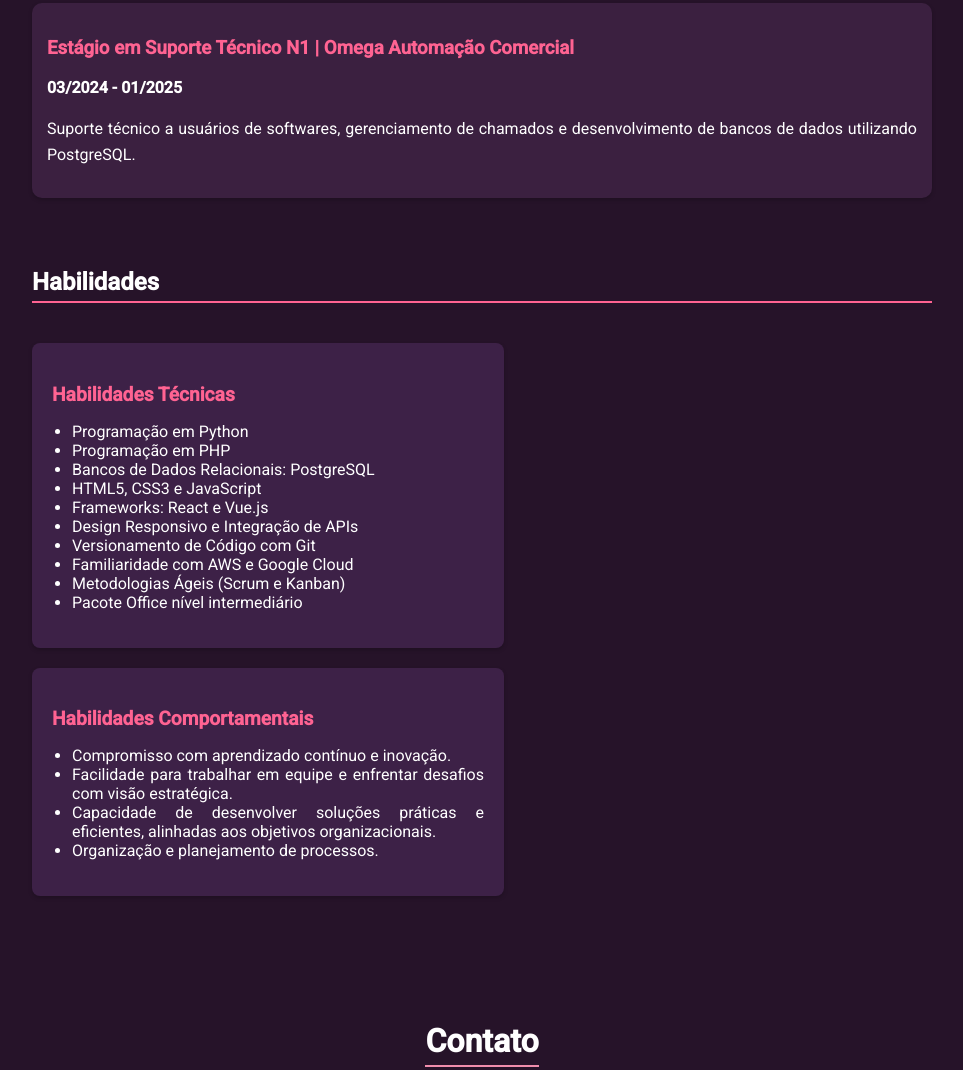
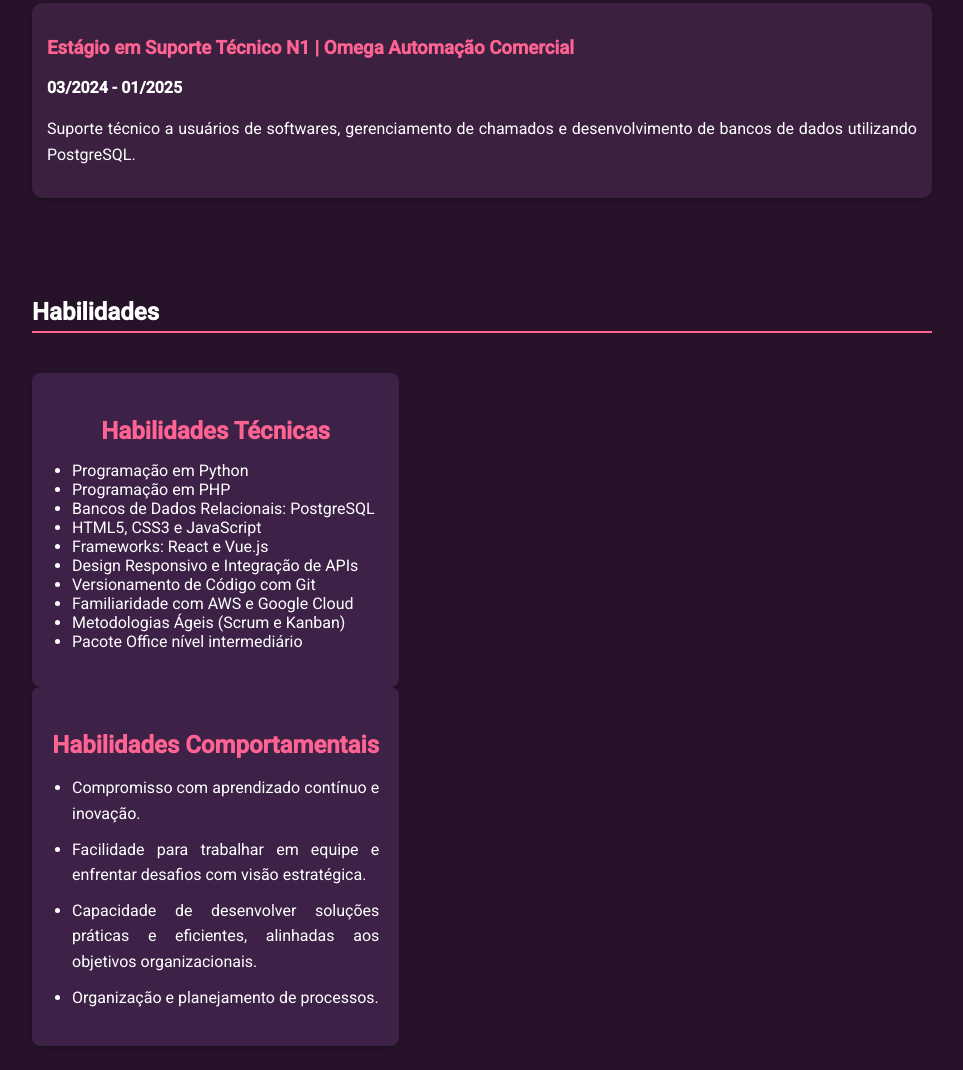
Before and after one commit to aamandapettersen/pagina-pessoal, a plain HTML site: page index.html in a window 1280 px wide. Shown: the part 829-1899 px from the top of the page, without its empty margins (158-1121 px from the left). Drawn offline with Linux system fonts and the light colour scheme.

Commit message:
Ajuste de layout e inclusão

```diff
--- a/index.html
+++ b/index.html
@@ -170,9 +170,10 @@
 <section id="skills" class="skills">
     <h2>Habilidades</h2>
 
-        <div class="skills">
+    <!-- Contêiner para Habilidades -->
+    <div class="skills-container">
         <!-- Habilidades Técnicas -->
-    <div class="skill-box">
+        <div class="technical-skills">
             <h3>Habilidades Técnicas</h3>
             <ul>
                 <li>Programação em Python</li>
@@ -189,7 +190,7 @@
         </div>
 
         <!-- Habilidades Comportamentais -->
-    <div class="skill-box">
+        <div class="soft-skills">
             <h3>Habilidades Comportamentais</h3>
             <ul>
                 <li>Compromisso com aprendizado contínuo e inovação.</li>
@@ -199,7 +200,6 @@
             </ul>
         </div>
     </div>
-
 </section>
 
     <!-- Contato -->
--- a/style.css
+++ b/style.css
@@ -30,16 +30,6 @@ section {
     text-align: justify;
 }
 
-/* Justificar o texto das habilidades */
-.skills h2, .skills h3, .skills span {
-    text-align: justify;
-}
-
-/* Garantir que a descrição dentro de cada item de habilidade também seja justificada */
-.skill-item {
-    text-align: justify;
-}
-
 /* Ajustes no Cabeçalho */
 header {
     display: flex;
@@ -61,7 +51,7 @@ header {
 }
 
 .header-text h1 {
-    font-size: 4rem;/* Aumentando o tamanho da fonte do título */
+    font-size: 4rem; /* Aumentando o tamanho da fonte do título */
     margin-bottom: 10px;
 }
 
@@ -107,41 +97,28 @@ header {
     border-bottom: 2px solid #ff6392; /* Linha rosa para destaque */
 }
 
-/* Título no cabeçalho "Desenvolvedora de Software" em rosa */
-.header-text p:first-child {
-    color: #ff6392; /* Tom de rosa */
-}
-
 /* Habilidades */
 .skills {
     display: flex;
-    justify-content: space-between; /* Alinha as colunas lado a lado */
-    gap: 20px;
-    margin-bottom: 30px;
+    justify-content: space-between; /* Espaçamento uniforme entre as caixas */
+    gap: 20px; /* Espaço entre as colunas */
+    margin-top: 30px; /* Espaço superior para separação do título */
 }
 
-.skills .skill-box {
-    background-color: #3d2147; /* Fundo das caixas */
+.technical-skills, .soft-skills {
+    background-color: #3d2147; /* Fundo dos blocos */
     padding: 20px;
     border-radius: 8px;
     box-shadow: 0 2px 4px rgba(0, 0, 0, 0.2);
-    width: 48%; /* Garante que as caixas ocupem 48% da largura */
-    font-size: 1rem;
+    width: 48%; /* Ambas as caixas ocupam 48% da largura total */
+    box-sizing: border-box; /* Inclui padding no cálculo de largura */
 }
 
-.skills h2 {
+.technical-skills h3, .soft-skills h3 {
     font-size: 1.5rem;
-    margin-bottom: 20px;
-    text-align: left; /* Alinha à esquerda */
-    color: #ffffff; /* Cor branca */
-    width: 100%; /* Garante que o título ocupe toda a largura disponível */
-    border-bottom: 2px solid #ff6392; /* Linha rosa para destaque */
-}
-
-.skill-box h3 {
-    font-size: 1.2rem;
-    color: #ff6392; /* Títulos em rosa */
+    color: #ff6392; /* Subtítulos em rosa */
     margin-bottom: 15px;
+    text-align: center; /* Centraliza o texto */
 }
 
 /* Itens de habilidades */
@@ -149,6 +126,7 @@ header {
     margin-bottom: 10px;
     font-size: 1rem;
     line-height: 1.6;
+    color: #ffffff; /* Texto branco */
 }
 
 /* Contato */
```
Lines whose indentation alone changed are shown as unchanged.
